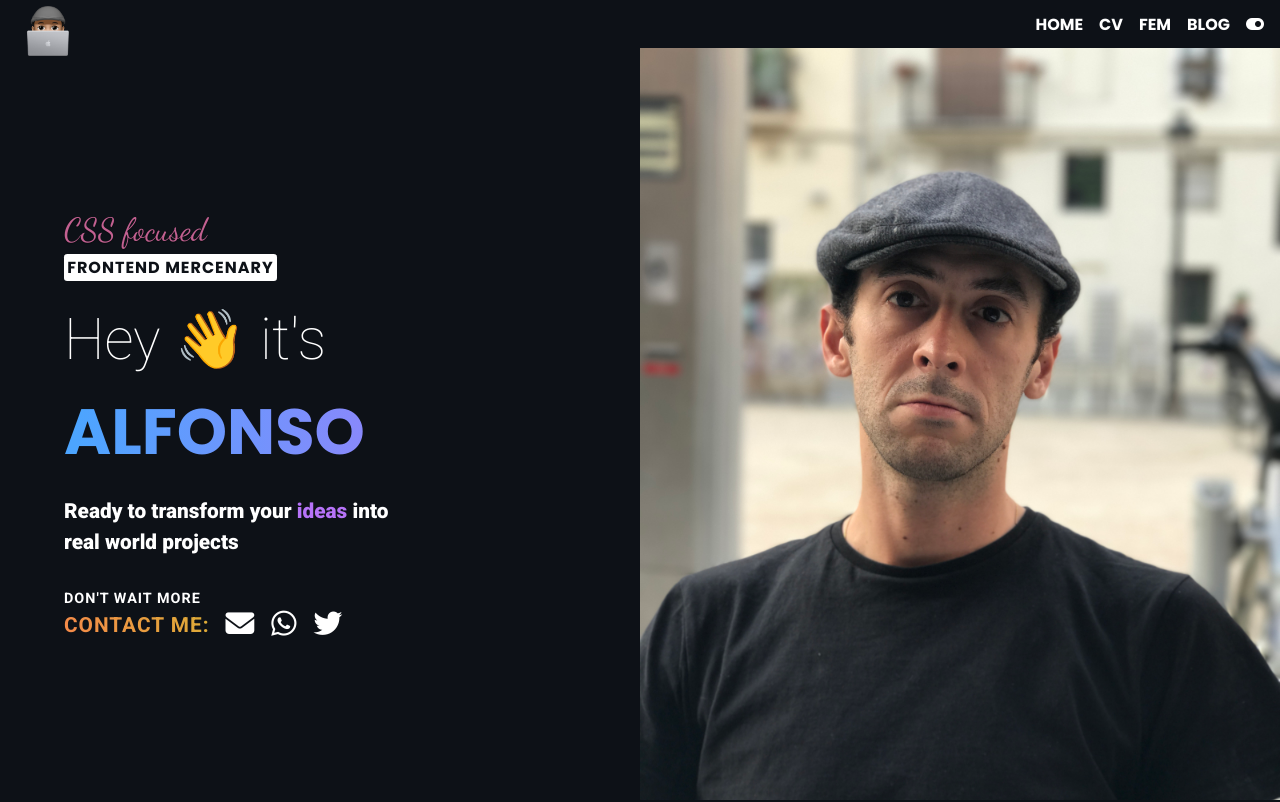
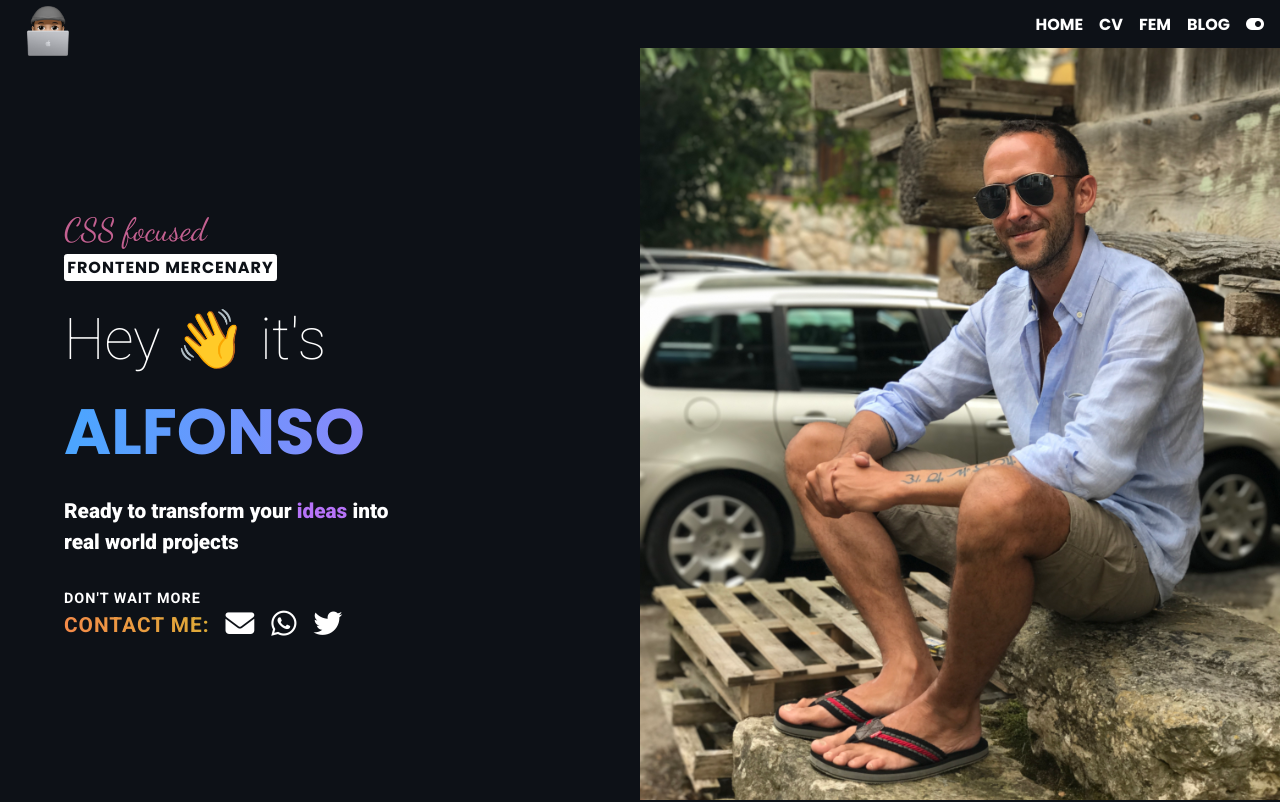
Before and after one commit to Foparty/OLDPERSONALSITE-REACT_ROUTER, a React (Vite) app: page / in a window 1280 px wide. Shown: the top 802 px of the page. Built offline with nearby package versions, Linux system fonts and the light colour scheme; the HTML template or start-up script is replaced by a standard one.

Commit message:
new landing image

```diff
--- a/src/Components/Landing.css
+++ b/src/Components/Landing.css
@@ -197,7 +197,7 @@
 
 .slider-item {
   /* mix-blend-mode: overlay; */
-  transform: scaleX(-1);
+  transform: scaleX(1);
   width: 50%;
   height: auto;
 }
--- a/src/Components/Landing.jsx
+++ b/src/Components/Landing.jsx
@@ -1,5 +1,5 @@
 import React from 'react';
-import { mac2, hero5, desk1 } from '../assets';
+import { mac2, hero5, desk1, land1 } from '../assets';
 import './Landing.css';
 import { SocialLogo } from './index';
 
@@ -45,7 +45,7 @@ const Landing = () => {
         </div>
         <div className="image-container slider">
           <div className="slider-items">
-            <img src={hero5} alt="" className="slider-item" />
+            <img src={land1} alt="" className="slider-item" />
             {/* <img src={hero2} alt="" className="slider-item" />
             <img src={hero3} alt="" className="slider-item" /> */}
           </div>
--- a/src/assets/index.js
+++ b/src/assets/index.js
@@ -21,3 +21,4 @@ export { default as desk1 } from './desk1.png';
 export { default as parabg } from './paralax.png';
 export { default as gabriel } from './gabrielasdrubal.png';
 export { default as avatar } from './profiletest.jpg';
+export { default as land1 } from './land1.jpg';
```
Also changed, not shown: src/assets/land1.jpg (added).
